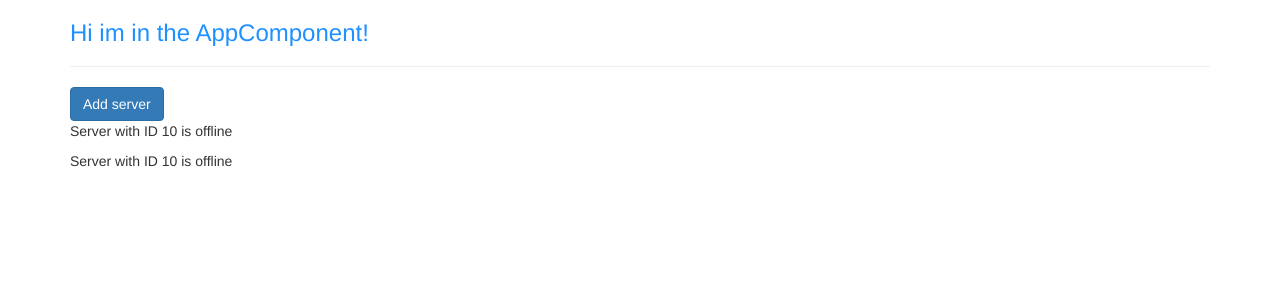
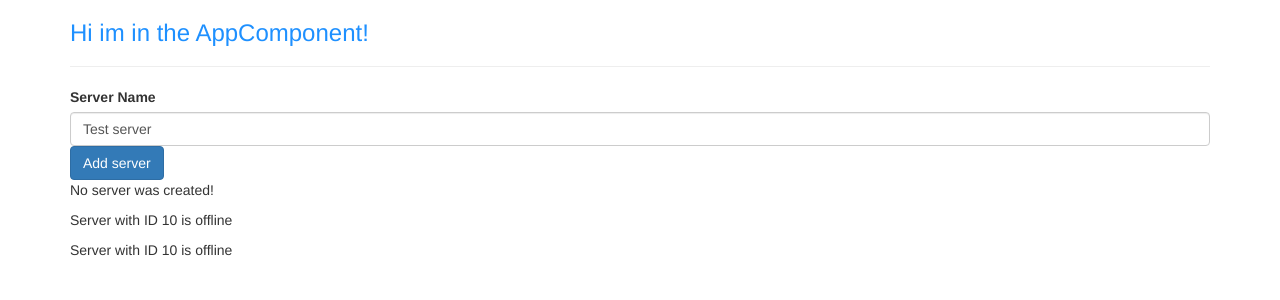
Before and after one commit to trohda/angular-first-app, an Angular app: page / in a window 1280 px wide. Shown: the top 300 px of the page. Built offline with nearby package versions, Linux system fonts and the light colour scheme.

Commit message:
Two-way binding test

```diff
--- a/src/app/servers/servers.component.html
+++ b/src/app/servers/servers.component.html
@@ -1,3 +1,21 @@
-<button class="btn btn-primary" [disabled]="!allowNewServer">Add server</button>
+<label>Server Name</label>
+<!--<input-->
+<!--  type="text"-->
+<!--  class="form-control"-->
+<!--  (input)="onUpdateServerName($event)" >-->
+
+<input
+  type="text"
+  class="form-control"
+[(ngModel)]="serverName"
+>
+
+<!--<p>{{serverName}}</p>-->
+
+<button class="btn btn-primary" [disabled]="!allowNewServer"
+(click)="onCreateServer()"
+>Add server</button>
+<!--<p [innerText]="allowNewServer"></p>-->
+<p>{{serverCreationStatus}}</p>
 <app-server></app-server>
 <app-server></app-server>
--- a/src/app/servers/servers.component.ts
+++ b/src/app/servers/servers.component.ts
@@ -11,6 +11,8 @@ import { Component, OnInit } from '@angular/core';
 })
 export class ServersComponent implements OnInit {
   allowNewServer = false;
+  serverCreationStatus= "No server was created!";
+  serverName="Test server";
 
   constructor() {
     setTimeout(()=> {
@@ -20,5 +22,13 @@ export class ServersComponent implements OnInit {
 
   ngOnInit(): void {
   }
+  onCreateServer() {
+    this.serverCreationStatus = `Server was created! Name is ` + this.serverName
+  }
+  onUpdateServerName(event: any) {
+
+    this.serverName= (<HTMLInputElement>event.target).value
+  }
+
 
 }
```
